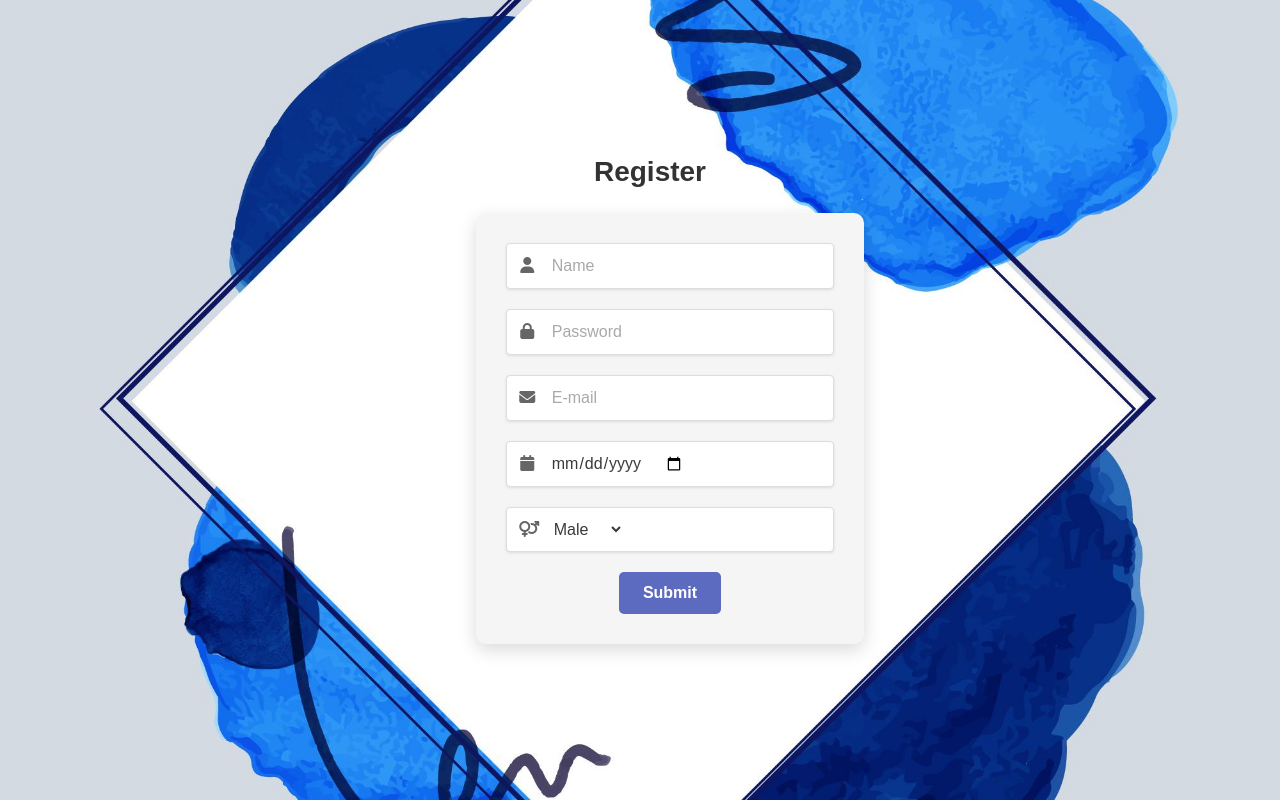
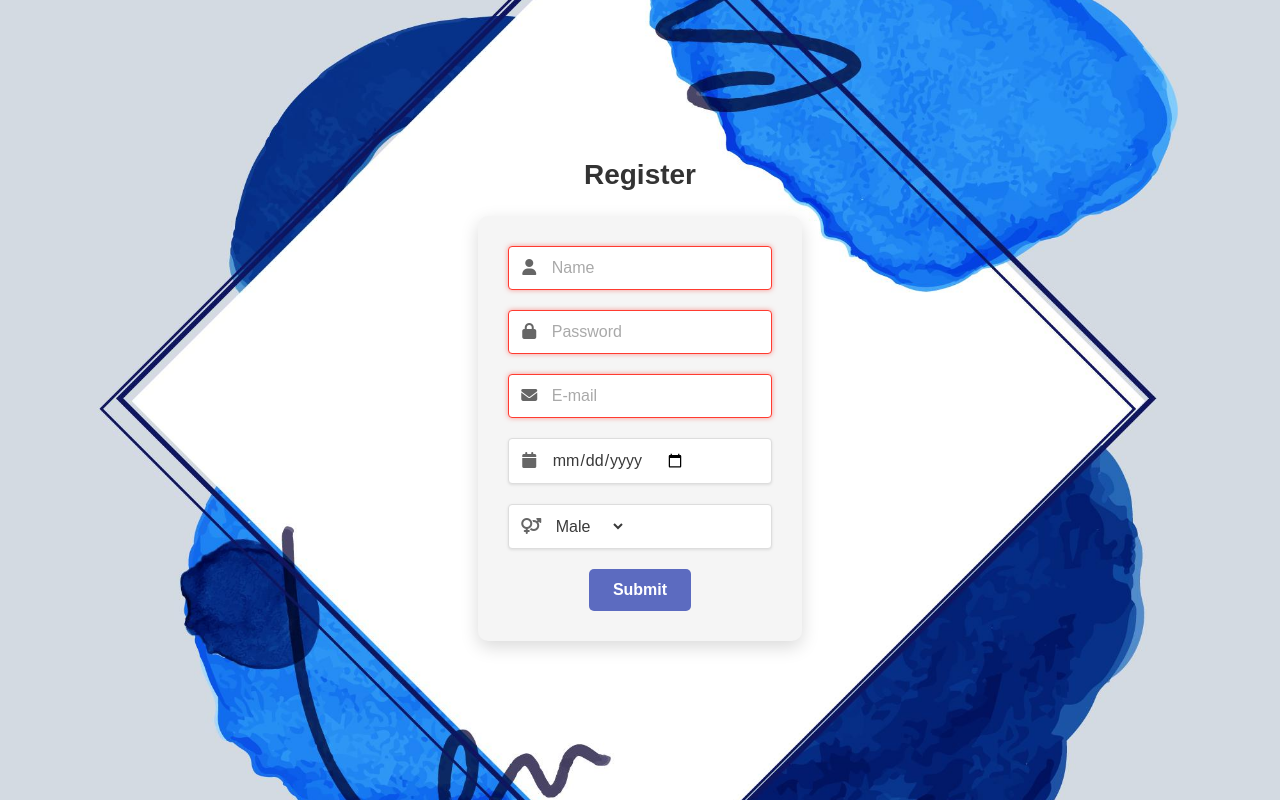
Before and after one commit to supranjal/Minimalist-Form, a plain HTML site: page index.html in a window 1280 px wide. Drawn offline with Linux system fonts and the light colour scheme.

Commit message:
added the invalid pseudo class in the input elements to change the color to red of the border and box shadow as well

```diff
--- a/form.css
+++ b/form.css
@@ -1,3 +1,10 @@
+ *,*::before, *::after {/* Apply box-sizing to all elements and their pseudo-elements to include padding and border in the element's total width and height */
+    box-sizing: border-box;
+    margin: 0;
+    padding: 0;
+    border: none;
+    outline: none;
+}
 body{
     display: flex;
     background-image: url('./imgs/background.jpg');
@@ -118,6 +125,25 @@ legend{
     box-shadow: 0 0 8px rgba(74, 144, 226, 0.4); /* Enhanced focus effect */
     transform: translateY(-1px); /* Subtle lift effect */
 }
+.input-field:has(input:invalid) /* when the input field has input invalid the border color changes to red */
+{
+    border-color: #ff3b30;
+    box-shadow: 0 0 5px rgba(255, 59, 48, 0.5);
+}
+input:invalid {/* this one was add cause there was outline and box-shadow in the input's placeholder */
+    box-shadow: none;
+    outline: none;
+    background-color: transparent;
+}
+.input-field:focus-within:has(input:invalid)/* when focused the color also changes */
+{
+    border-color: #ff3b30;
+    box-shadow: 0 0 5px rgba(255, 59, 48, 0.5);
+}
+
+
+
+
 
 /* Added responsive adjustments for smaller screens */
 @media (max-width: 480px) {
--- a/index.html
+++ b/index.html
@@ -12,7 +12,7 @@
         <fieldset>
             <legend>Register</legend>
             <!-- Added novalidate to handle validation with JS if needed -->
-            <form novalidate>
+            <form action="#" method="post" novalidate>
                 <div class="form-group">
                     <label for="name" class="sr-only">Name</label>
                     <div class="input-field">
@@ -20,13 +20,13 @@
                         <input type="text" id="name" placeholder="Name" name="name" required autocomplete="name"> <!-- Added autocomplete -->
                     </div>
                 </div>
-                <dgiv class="form-group">
-                    <label for="password" class="sr-only">password</label>
+                <div class="form-group">
+                    <label for="password" class="sr-only">Password</label>
                     <div class="input-field">
                         <i class="fa fa-lock" aria-hidden="true"></i>
                         <input type="password" id="password" placeholder="Password" name="password" required autocomplete="new-password">
                     </div>
-                </dgiv>
+                </div>
                 <div class="form-group">
                     <label for="email" class="sr-only">Email</label>
                     <div class="input-field">
```
